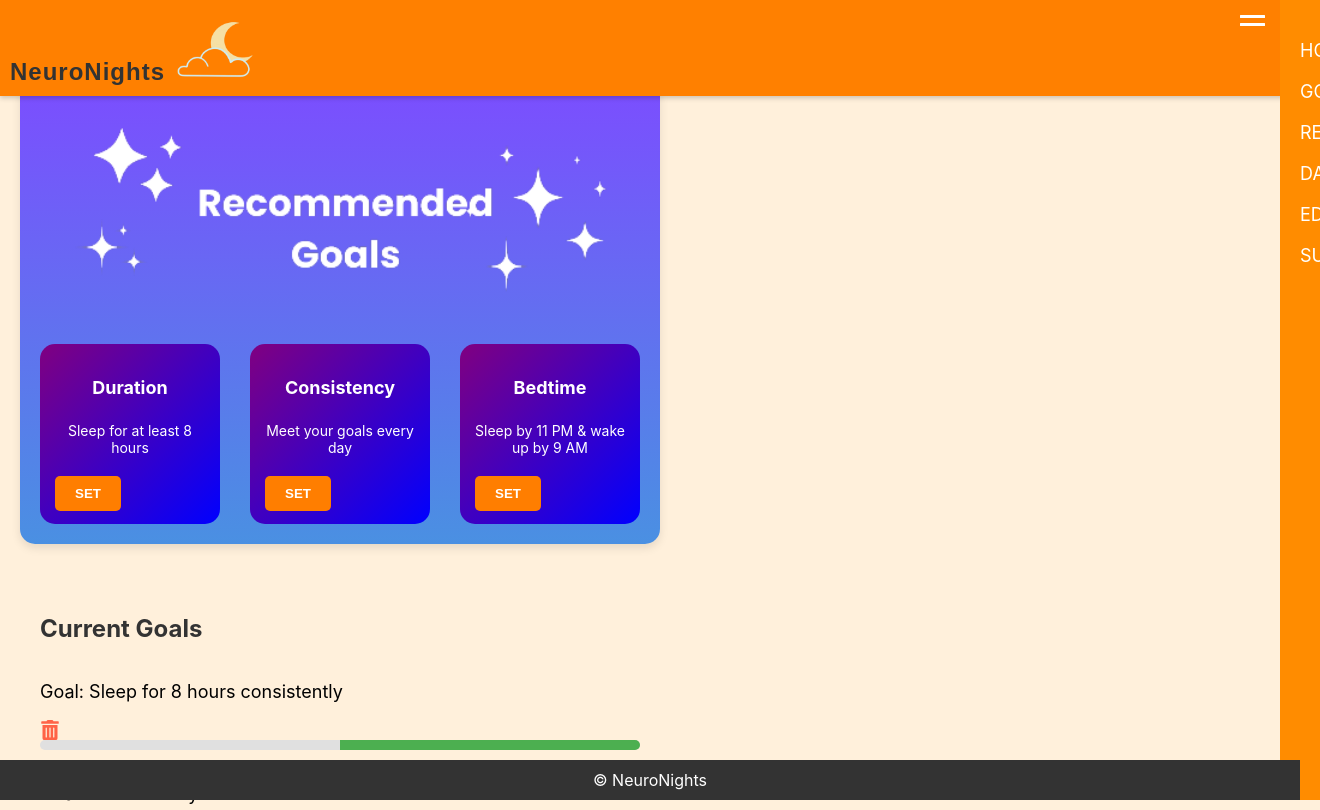
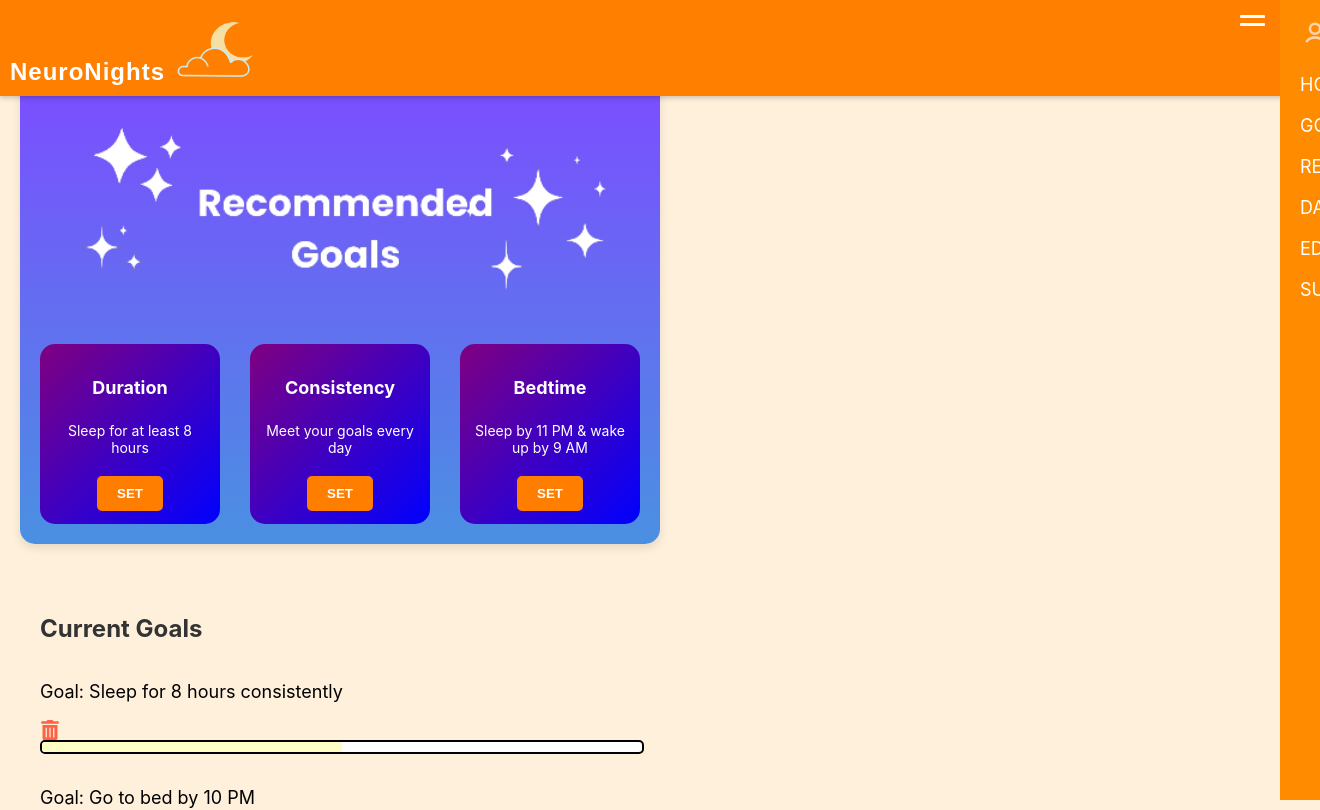
Before and after one commit to s-grzhang/neuro-nights, a React (Create React App) app: page /goals in a window 1280 px wide. Shown: the top 810 px of the page, 1320 px wide, since content can reach past the window. Built offline with nearby package versions, Linux system fonts and the light colour scheme; the HTML template or start-up script is replaced by a standard one.

Commit message:
Cleaned up style

```diff
--- a/src/AccountPage.css
+++ b/src/AccountPage.css
@@ -9,12 +9,16 @@
     width: 100px;
     height: 100px;
     border-radius: 50%;
-    background-color: lightgray;
+    background-color: #FFFFC5;
     display: flex;
     align-items: center;
     justify-content: center;
     font-size: 50px;
     margin-bottom: 20px;
+  }
+
+  .profile-icon svg {
+    stroke: #FFD580;
   }
 
   label {
@@ -72,7 +76,7 @@
     left: 0;
     right: 0;
     bottom: 0;
-    background-color: #ccc;
+    background-color: purple;
     border-radius: 20px;
     cursor: pointer;
     transition: 0.4s;
@@ -91,7 +95,7 @@
   }
 
   input:checked + .slider {
-    background-color: #2196f3;
+    background-color: blue;
   }
 
   input:checked + .slider:before {
--- a/src/AccountPage.js
+++ b/src/AccountPage.js
@@ -11,7 +11,20 @@ const AccountPage = () => {
   return (
     <div className="account-page">
       {/* Placeholder Icon */}
-      <div className="profile-icon">👤</div>
+      <div className="profile-icon" onClick={() => (window.location.href = "/account")}>
+  <svg
+    xmlns="http://www.w3.org/2000/svg"
+    viewBox="0 0 24 24"
+    fill="none"
+    stroke="currentColor"
+    strokeWidth="2"
+    strokeLinecap="round"
+    strokeLinejoin="round"
+  >
+    <circle cx="12" cy="7" r="4" />
+    <path d="M5.5 17c1.5-2 4-3 6.5-3s5 1 6.5 3" />
+  </svg>
+</div>
 
       {/* Name */}
       <label htmlFor="name">Name</label>
--- a/src/App.js
+++ b/src/App.js
@@ -41,8 +41,21 @@ const App = () => {
           <nav>
             <ul>
             <div className="account-icon" onClick={() => (window.location.href = "/account")}>
-    👤 {/* Placeholder for account icon */}
-  </div>
+  <svg
+    xmlns="http://www.w3.org/2000/svg"
+    viewBox="0 0 24 24"
+    fill="none"
+    stroke="currentColor"
+    strokeWidth="2"
+    strokeLinecap="round"
+    strokeLinejoin="round"
+    className="account-icon"
+  >
+    <circle cx="12" cy="7" r="4" />
+    <path d="M5.5 17c1.5-2 4-3 6.5-3s5 1 6.5 3" />
+  </svg>
+</div>
+
               <li><Link to="/">HOME</Link></li>
               <li><Link to="/goals">GOALS</Link></li>
               <li><a href="/rewards">REWARDS</a></li>
@@ -103,7 +116,7 @@ const App = () => {
                   <div className="goal-card">
                     <div className="goal-text">
                       <h3>Bedtime</h3>
-                      <p>Sleep by 11 PM & wake up by 9 AM.</p>
+                      <p>You will sleep by 11 PM & wake up by 9 AM.</p>
                     </div>
                     <Link to="/goals" className="goal-link">
                       <FaArrowRight />
--- a/src/DataPage.css
+++ b/src/DataPage.css
@@ -9,10 +9,11 @@
     border-radius: 15px;
     padding: 20px;
     margin-bottom: 20px;
+    color:white;
   }
 
   .chart-container, .line-chart-container {
-    margin: 20px 0;
+    margin: 20px 0 30px;
     height: 400px;
     position: relative;
   }
@@ -21,7 +22,7 @@
     display: flex;
     flex-direction: column;
     gap: 10px;
-    margin: 20px 0;
+    margin: 50px 0;
   }
 
   .stat-bar {
@@ -32,16 +33,12 @@
   }
 
   .improve-link {
-    margin-top: 20px;
+    margin-top: 50px;
     text-align: right;
   }
 
   .improve-link a {
-    color: blue;
+    color: orange;
     text-decoration: none;
     font-weight: bold;
   }
-
-  .improve-link a:hover {
-    text-decoration: underline;
-  }
--- a/src/DataPage.js
+++ b/src/DataPage.js
@@ -53,14 +53,14 @@ const DataPage = () => {
       {
         label: 'Optimal Brain Development',
         data: [0, 10, 20, 40, 50, 60, 70, 80, 90, 95, 97, 98, 99], // Example curve
-        borderColor: 'green',
+        borderColor: 'black',
         borderWidth: 2,
         fill: false,
       },
       {
         label: 'Your Development',
         data: [0, 8, 15, 35, 48, 55, 68, 75, 85, 92, 94, 95, 96], // Example user data
-        borderColor: 'red',
+        borderColor: 'blue',
         borderWidth: 2,
         fill: false,
       },
@@ -112,7 +112,7 @@ const DataPage = () => {
 
       {/* How to Improve Link */}
       <div className="improve-link">
-        <Link to="/goals">How to improve →</Link>
+        <a href="/goals">How to improve →</a>
       </div>
     </div>
   );
--- a/src/EducationPage.css
+++ b/src/EducationPage.css
@@ -103,7 +103,7 @@
 
   .social-media-icons i {
     font-size: 2rem;
-    color: #555;
+    color: linear-gradient(135deg, #ffa726, #ffcc80, #ffa726);
     cursor: pointer;
     transition: color 0.3s ease;
   }
--- a/src/GoalsPage.css
+++ b/src/GoalsPage.css
@@ -73,7 +73,9 @@
     border-radius: 5px;
     cursor: pointer;
     font-weight: bold;
-  }
+    margin: 0 auto; /* Center horizontally */
+    display: block; /* Make it a block-level element */
+}
 
   /* Hover effect for the button */
   .set-button:hover {
@@ -118,18 +120,19 @@
   }
 
   /* Progress bar styling */
-  .progress-bar {
+  .progress-bar-goal {
     width: 100%;
-    background-color: #e0e0e0;
+    background-color: #fff;
     height: 10px;
     border-radius: 5px;
     overflow: hidden;
+    border: 2px solid #000;
   }
 
   /* Progress within the progress bar */
-  .progress {
+  .progress-goal {
     height: 100%;
-    background-color: #4caf50;
+    background-color: #FFFFC5;
     transition: width 0.3s;
   }
 
@@ -141,7 +144,6 @@
 
 /* New section for setting new goals */
 .set-new-goals {
-    margin-top: 40px;
     padding: 20px;
     width: 100%;
     max-width: 600px;
@@ -156,6 +158,7 @@
     display: flex;
     flex-direction: column;
     gap: 15px;
+    color:white;
   }
 
   .goal-madlib-box input {
--- a/src/GoalsPage.js
+++ b/src/GoalsPage.js
@@ -32,30 +32,6 @@ const GoalsPage = () => {
 
   return (
     <div className={`goals-page ${menuOpen ? "menu-open" : ""}`}>
-      {/* Fixed header and menu toggle */}
-      <div className="menu-icon" onClick={toggleMenu}>
-        <div className="line"></div>
-        <div className="line"></div>
-      </div>
-
-      {/* Sliding menu */}
-      <div className={`side-menu ${menuOpen ? "open" : ""}`}>
-        <div className="menu-icon" onClick={toggleMenu}>
-          <div className="line"></div>
-          <div className="line"></div>
-        </div>
-
-        <nav>
-          <ul>
-            <li><Link to="/home">HOME</Link></li>
-            <li><Link to="/goals">GOALS</Link></li>
-            <li><Link to="/rewards">REWARDS</Link></li> {/* Add this link */}
-            <li><Link to="/data">DATA</Link></li>
-            <li><Link to="/education">EDUCATION</Link></li>
-            <li><a href="/subscription">SUBSCRIPTION</a></li>
-          </ul>
-        </nav>
-      </div>
 
       {/* Goal Box */}
       <div className="goal-box">
@@ -88,8 +64,8 @@ const GoalsPage = () => {
         <div className="goal-item">
           <p>Goal: Sleep for 8 hours consistently</p>
           <FaTrashAlt className="trash-icon" />
-          <div className="progress-bar">
-            <div className="progress" style={{ width: '50%' }}></div>
+          <div className="progress-bar-goal">
+            <div className="progress-goal" style={{ width: '50%' }}></div>
           </div>
         </div>
 
@@ -97,8 +73,8 @@ const GoalsPage = () => {
         <div className="goal-item">
           <p>Goal: Go to bed by 10 PM</p>
           <FaTrashAlt className="trash-icon" />
-          <div className="progress-bar">
-            <div className="progress" style={{ width: '70%' }}></div>
+          <div className="progress-bar-goal">
+            <div className="progress-goal" style={{ width: '70%' }}></div>
           </div>
         </div>
 
@@ -106,8 +82,8 @@ const GoalsPage = () => {
         <div className="goal-item">
           <p>Goal: Wake up by 6:30 AM</p>
           <FaTrashAlt className="trash-icon" />
-          <div className="progress-bar">
-            <div className="progress" style={{ width: '30%' }}></div>
+          <div className="progress-bar-goal">
+            <div className="progress-goal" style={{ width: '30%' }}></div>
           </div>
         </div>
       </div>
--- a/src/RewardsPage.css
+++ b/src/RewardsPage.css
@@ -27,7 +27,7 @@
   }
 
   .earn-more-button:hover {
-    background-color: #0056b3;
+    background-color: #e06d00;
   }
 
   .books-section {
@@ -119,8 +119,10 @@
     background-color: #FF8C00;
     color: white;
     border: none;
+    border-radius: 5px;
   }
 
   .unlock-button:hover {
-    background-color: #0056b3;
+    background-color: #e06d00;
+    cursor: pointer;
   }
--- a/src/SubscriptionPage.css
+++ b/src/SubscriptionPage.css
@@ -1,3 +1,6 @@
+#choose-plan {
+  margin-top:50px;
+}
 .subscription-page {
     padding: 20px;
   }
@@ -38,13 +41,3 @@
   .subscribe-btn:hover {
     background-color: #45a049;
   }
-
-  .footer {
-    text-align: center;
-    padding: 10px;
-    background-color: #333;
-    color: white;
-    position: fixed;
-    width: 100%;
-    bottom: 0;
-  }
--- a/src/SubscriptionPage.js
+++ b/src/SubscriptionPage.js
@@ -5,7 +5,7 @@ import "./SubscriptionPage.css";
 const SubscriptionPage = () => {
   return (
     <main className="subscription-page">
-      <h2>Choose Your Subscription Plan</h2>
+      <h2 id="choose-plan">Choose Your Subscription Plan</h2>
 
       <div className="subscription-plan">
         <h3>Free Trial</h3>
@@ -60,10 +60,6 @@ const SubscriptionPage = () => {
         </ul>
         <Link to="/account" className="subscribe-btn">Subscribe Now</Link>
       </div>
-
-      <footer className="footer">
-        <p>© NeuroNights</p>
-      </footer>
     </main>
   );
 };
--- a/src/index.css
+++ b/src/index.css
@@ -32,6 +32,7 @@ code {
   font-size: 24px;
   font-weight: bold;
   letter-spacing: 1px;
+  color:white;
 }
 
 /* Logo styles */
@@ -183,7 +184,6 @@ main {
   display: flex;
   justify-content: flex-end;
   align-items: center;
-  border-radius: 15px;
 }
 
 /* Star icon that appears when progress reaches 100% */
@@ -248,3 +248,16 @@ main {
 .goal-link:hover {
   transform: translateX(5px); /* Slight hover effect */
 }
+.account-icon {
+  cursor: pointer; /* Makes it clickable */
+  transition: stroke 0.3s ease; /* Smooth transition */
+}
+
+.account-icon svg {
+  width: 30px;  /* Adjust the width to your preferred size */
+  height: 30px; /* Adjust the height to your preferred size */
+  stroke: #FDD5B1; /* Set initial color */
+}
+.account-icon:hover svg {
+  stroke: 	#F8B878; /* Change color on hover */
+}
```
